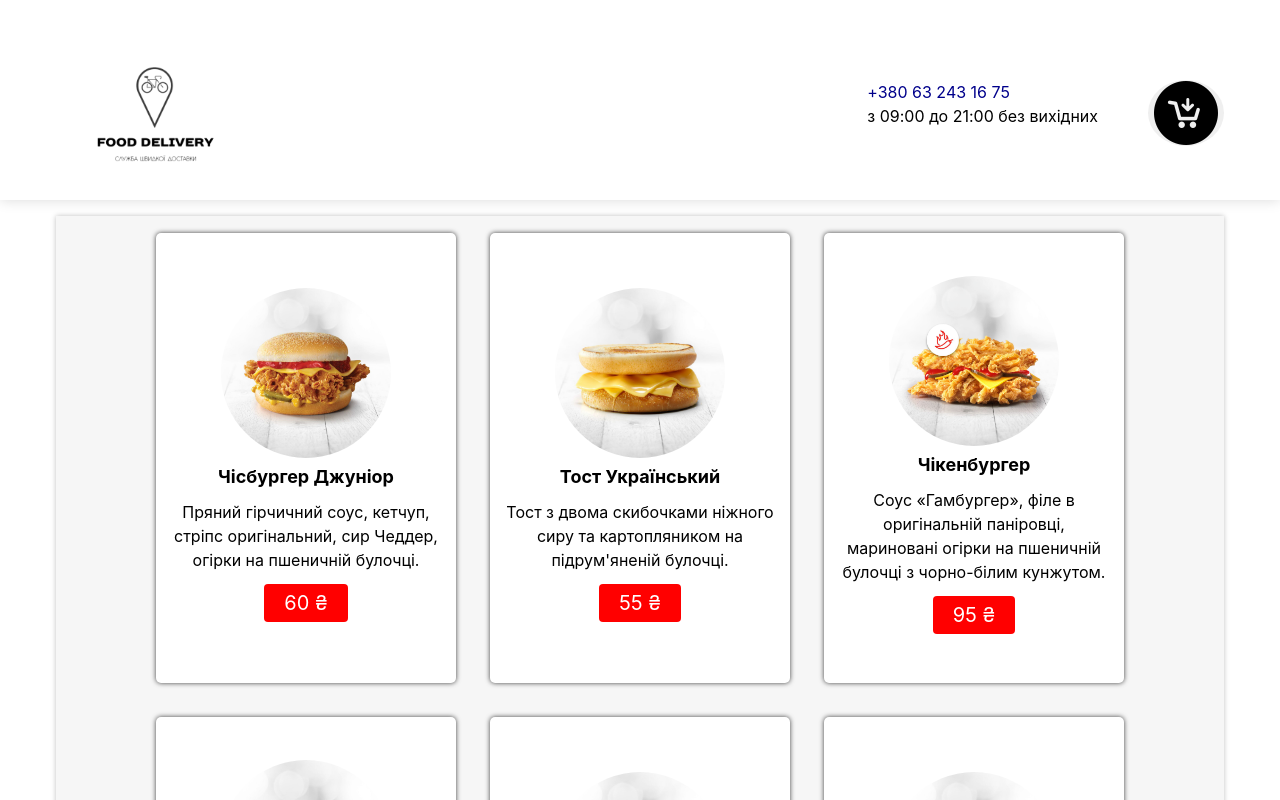
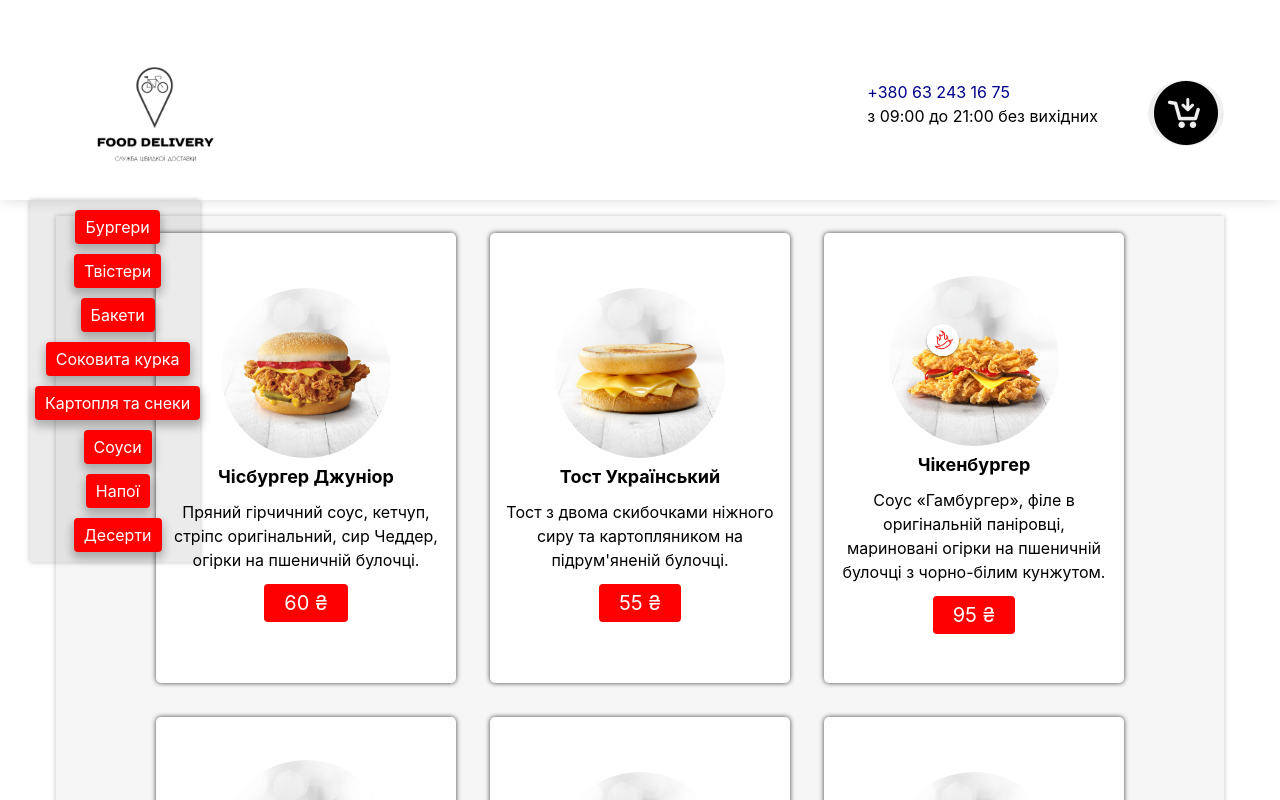
Before and after one commit to CrocodileGenna/clone_dostavka, a React (Create React App) app: page /clone_dostavka/KFC in a window 1280 px wide. Shown: the top 800 px of the page. Built offline with nearby package versions, Linux system fonts and the light colour scheme.

Commit message:
+ leftMenu and styled

```diff
--- a/src/components/Menu/Menu.jsx
+++ b/src/components/Menu/Menu.jsx
@@ -1,9 +1,23 @@
-import React from 'react';
+import React, { useLayoutEffect } from 'react';
 import { OneCard } from './OneCard';
-import { MenuStyled } from './styled/Menu.styled';
+import { MenuStyled, TitleMenu, OnePosition, Link } from './styled/Menu.styled';
+
 export function Menu({ prop }) {
+  const renderedTypes = new Set();
   return (
     <MenuStyled>
+      <TitleMenu>
+        {prop.map(({ title }) => {
+          if (!renderedTypes.has(title)) {
+            renderedTypes.add(title);
+            return (
+              <OnePosition key={title}>
+                <Link href="">{title}</Link>
+              </OnePosition>
+            );
+          }
+        })}
+      </TitleMenu>
       {prop.map(props => {
         return (
           <li key={props.name}>
--- a/src/components/Menu/styled/Menu.styled.jsx
+++ b/src/components/Menu/styled/Menu.styled.jsx
@@ -7,3 +7,43 @@ export const MenuStyled = styled.ul`
   background-color: #f5f5f5d1;
   box-shadow: 0px 0px 5px 0px rgba(0, 0, 0, 0.25);
 `;
+
+export const TitleMenu = styled.ul`
+  display: flex;
+  position: fixed;
+  left: 30px;
+  top: 200px;
+  padding: 5px;
+  align-items: center;
+  justify-content: space-evenly;
+  flex-direction: column;
+
+  background-color: #00000014;
+  box-shadow: 0px 0px 5px 0px rgb(0 0 0 / 25%);
+`;
+
+export const OnePosition = styled.li`
+  display: block;
+`;
+
+export const Link = styled.a`
+  display: flex;
+  justify-content: center;
+  width: 100%;
+  height: 100%;
+  margin: 5px;
+  padding: 5px;
+  border-radius: 4px;
+  background-color: red;
+  box-shadow: 0px 5px 10px 2px rgb(0 0 0 / 25%);
+  text-decoration: none;
+
+  color: #fff;
+  :hover,
+  :focus {
+    cursor: pointer;
+    // font-weight: bold;
+    color: red;
+    background-color: #fff;
+  }
+`;
--- a/src/components/Menu/styled/OneCard.styled.jsx
+++ b/src/components/Menu/styled/OneCard.styled.jsx
@@ -51,6 +51,7 @@ export const ButtonPrice = styled.button`
   border-radius: 4px;
   color: #ffffff;
   background-color: red;
+  text-decoration: none;
 
   :hover,
   :focus {
--- a/src/index.css
+++ b/src/index.css
@@ -21,10 +21,10 @@ code {
 }
 
 /* Убираем внутренние отступы */
-ul[class],
+/* ul[class],
 li[class] {
   padding: 0;
-}
+} */
 
 /* Убираем внешние отступы */
 body,
@@ -93,6 +93,7 @@ select {
 }
 .container {
   padding: 16px;
+  /* margin: 200px auto 0; */
   margin: 0px auto;
   max-width: 1200px;
 }
```
Also changed, not shown: src/components/Menu/MenuLeft.jsx (deleted).
